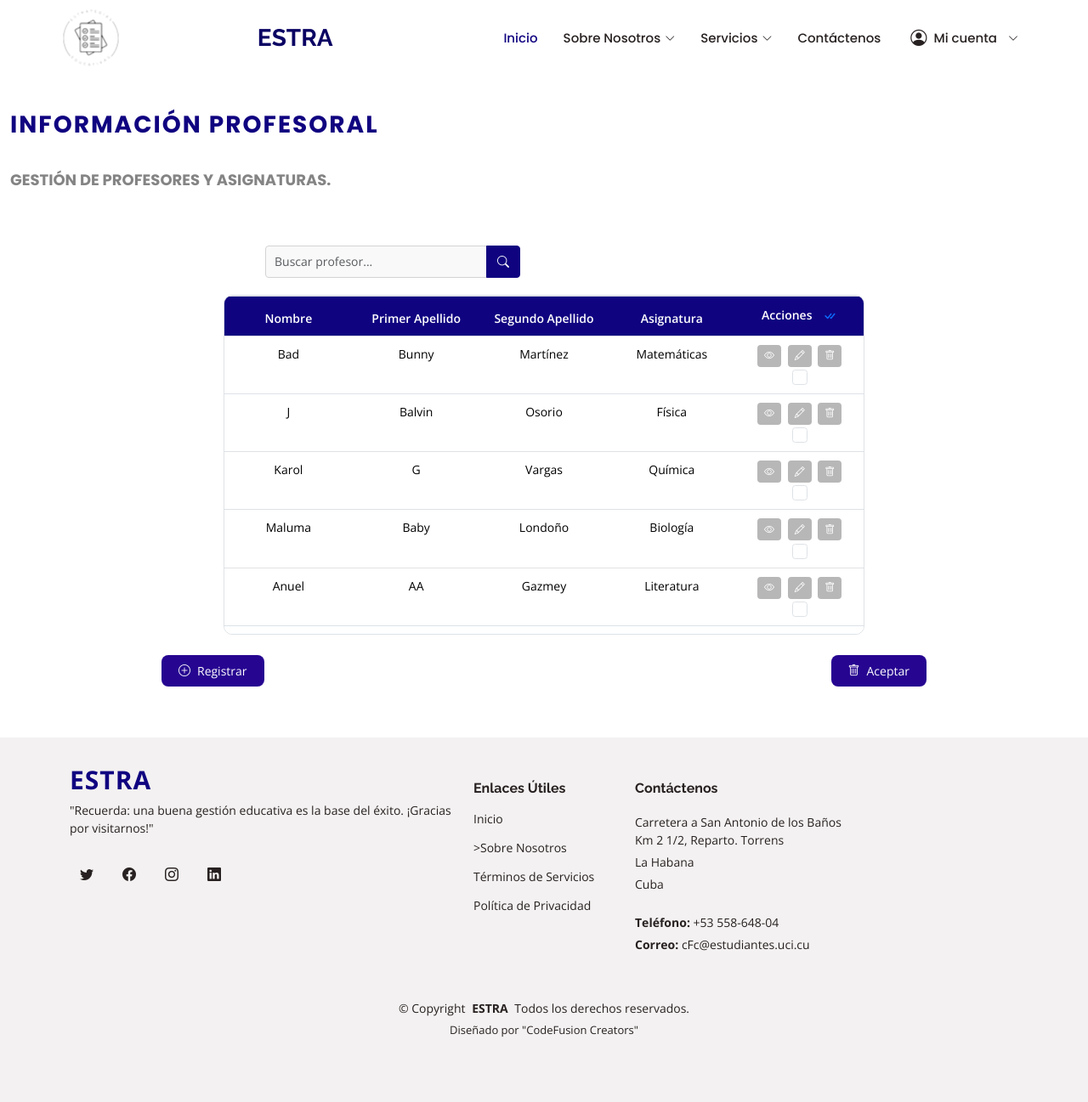
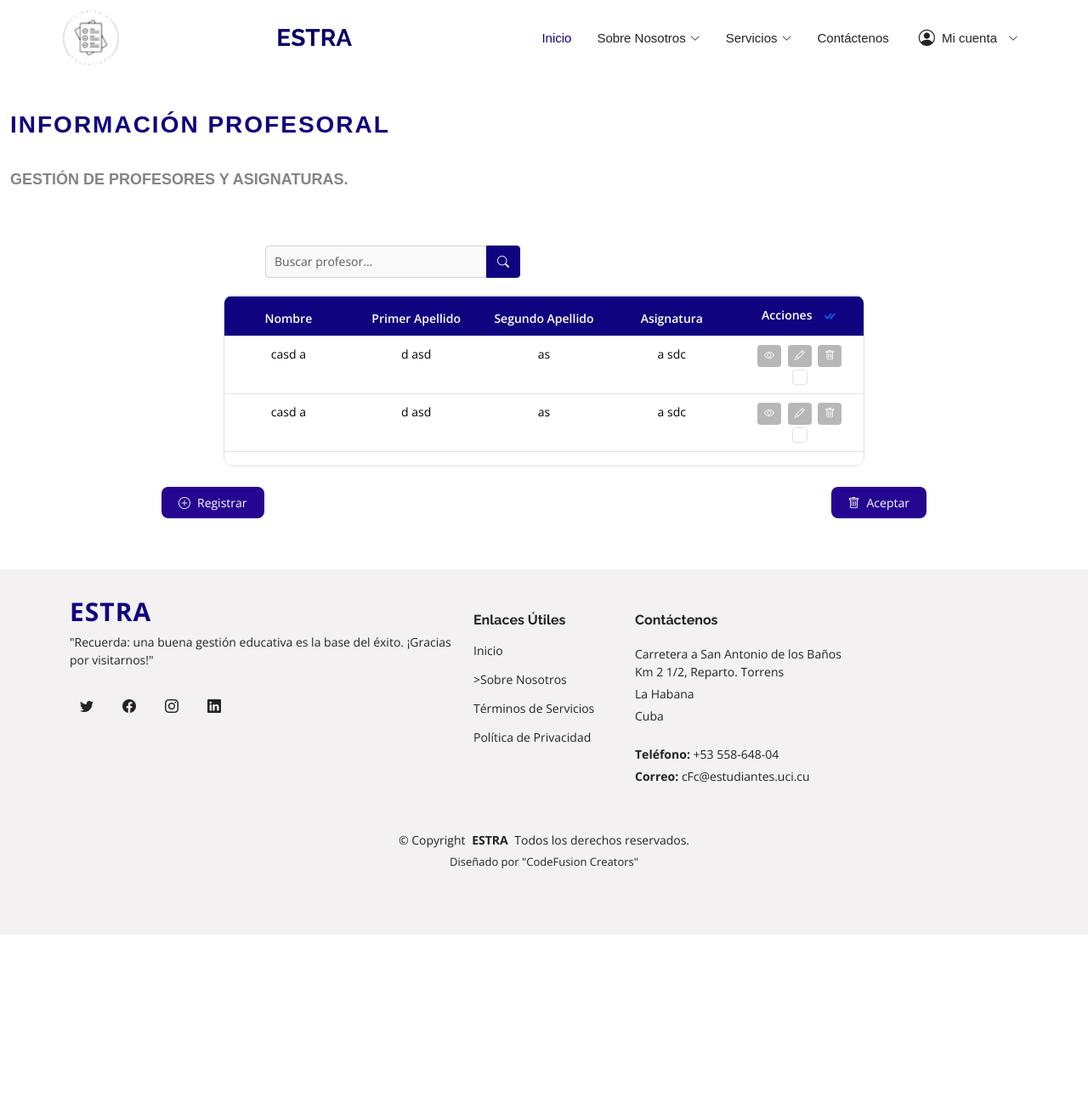
Before and after one commit to osmelmr/SGEE, a Django app: page /informacion_profesoral/ in a window 1280 px wide. Shown: the whole page at 85% size. After the commit the page ends 1100 px from the top, so only its background shows below. Run offline with Django 5.2, Linux system fonts and the light colour scheme; data comes from the database, SQL or seed files in the repository; both versions use the stored data as it was after the commit; some libraries are stand-ins or nearby versions.

Commit message:
ver lista de profesores eliminar profesores y eventos me pase de lanza aqui

```diff
--- a/SGEE/urls.py
+++ b/SGEE/urls.py
@@ -41,4 +41,5 @@ urlpatterns = [
     path('formulario_informacion_pro/', views.formulario_informacion_pro_view, name='formulario_informacion_pro'),
     path('eliminar_estrategia/<int:estra_id>/', views.eliminarEstrategia, name='eliminar_estrategia'),
     path('eliminar_evento/<int:evento_id>/', views.eliminar_evento, name='eliminar_evento'),
+    path('eliminar_profesor/<int:profesor_id>/', views.eliminar_profesor, name='eliminar_profesor'),
 ]
--- a/SGEE/views.py
+++ b/SGEE/views.py
@@ -26,7 +26,9 @@ def usuarios_view(request):
     return render(request, 'usuarios.html')
 
 def informacion_profesoral_view(request):
-    return render(request, 'informacion_profesoral.html')
+    profesores = Profesor.objects.all()
+    # Pasar los profesores al contexto de la plantilla
+    return render(request, 'informacion_profesoral.html', {'profesores': profesores})
 
 def encuestas_view(request):
     return render(request, 'encuestas.html')
@@ -212,3 +214,9 @@ def eliminar_evento(request, evento_id):
     evento.delete()
     messages.success(request, "Evento eliminado correctamente.")
     return redirect('eventos')
+
+def eliminar_profesor(request, profesor_id):
+    profesor = get_object_or_404(Profesor, id=profesor_id)
+    profesor.delete()
+    messages.success(request, "Profesor eliminado correctamente.")
+    return redirect('informacion_profesoral')
--- a/templates/informacion_profesoral.html
+++ b/templates/informacion_profesoral.html
@@ -16,7 +16,7 @@
   <!--<<link href="assets/img/apple-touch-icon.png" rel="apple-touch-icon">-->
 
   <!-- Google Fonts -->
-  <link href="https://fonts.googleapis.com/css?family=Open+Sans:300,300i,400,400i,600,600i,700,700i|Raleway:300,300i,400,400i,500,500i,600,600i,700,700i|Poppins:300,300i,400,400i,500,500i,600,600i,700,700i" rel="stylesheet">
+  <link href="https://fonts.googleapis.com/css?family=Open+Sans:300,300i,400,400i,600,600i,700,700i|Raleway:300,300i,400,400i,500,500i,600,600i,700,700i" rel="stylesheet">
 
   <!-- Archivos CSS de Vendor -->
   <!--
@@ -145,12 +145,12 @@
               </tr>
             </thead>
             <tbody>
-              <!-- Fila de Ejemplo 1 -->
+  {% for profesor in profesores %}
   <tr>
-                <td>Bad</td>
-                <td>Bunny</td>
-                <td>Martínez</td>
-                <td>Matemáticas</td>
+    <td>{{ profesor.nombre }}</td>
+    <td>{{ profesor.primer_apellido }}</td>
+    <td>{{ profesor.segundo_apellido }}</td>
+    <td>{{ profesor.asignatura }}</td>
     <td>
       <button class="btn btn-action btn-ver-detalles" title="Ver Detalles">
         <i class="bi bi-eye"></i>
@@ -158,107 +158,17 @@
       <button class="btn btn-action btn-modificar" title="Modificar">
         <i class="bi bi-pencil"></i>
       </button>
-                  <button class="btn btn-action btn-eliminar" title="Eliminar">
+      <button class="btn btn-action btn-eliminar" data-id="{{ profesor.id }}" title="Eliminar">
         <i class="bi bi-trash"></i>
       </button>
       <input type="checkbox" class="form-check-input seleccionar-fila">
     </td>
   </tr>
-              <!-- Fila de Ejemplo 2 -->
+  {% empty %}
   <tr>
-                <td>J</td>
-                <td>Balvin</td>
-                <td>Osorio</td>
-                <td>Física</td>
-                <td>
-                  <button class="btn btn-action btn-ver-detalles" title="Ver Detalles">
-                    <i class="bi bi-eye"></i>
-                  </button>
-                  <button class="btn btn-action btn-modificar" title="Modificar">
-                    <i class="bi bi-pencil"></i>
-                  </button>
-                  <button class="btn btn-action btn-eliminar" title="Eliminar">
-                    <i class="bi bi-trash"></i>
-                  </button>
-                  <input type="checkbox" class="form-check-input seleccionar-fila">
-                </td>
+    <td colspan="5" class="text-center">No hay profesores registrados.</td>
   </tr>
-              <!-- Fila de Ejemplo 3 -->
-              <tr>
-                <td>Karol</td>
-                <td>G</td>
-                <td>Vargas</td>
-                <td>Química</td>
-                <td>
-                  <button class="btn btn-action btn-ver-detalles" title="Ver Detalles">
-                    <i class="bi bi-eye"></i>
-                  </button>
-                  <button class="btn btn-action btn-modificar" title="Modificar">
-                    <i class="bi bi-pencil"></i>
-                  </button>
-                  <button class="btn btn-action btn-eliminar" title="Eliminar">
-                    <i class="bi bi-trash"></i>
-                  </button>
-                  <input type="checkbox" class="form-check-input seleccionar-fila">
-                </td>
-              </tr>
-              <!-- Fila de Ejemplo 4 -->
-              <tr>
-                <td>Maluma</td>
-                <td>Baby</td>
-                <td>Londoño</td>
-                <td>Biología</td>
-                <td>
-                  <button class="btn btn-action btn-ver-detalles" title="Ver Detalles">
-                    <i class="bi bi-eye"></i>
-                  </button>
-                  <button class="btn btn-action btn-modificar" title="Modificar">
-                    <i class="bi bi-pencil"></i>
-                  </button>
-                  <button class="btn btn-action btn-eliminar" title="Eliminar">
-                    <i class="bi bi-trash"></i>
-                  </button>
-                  <input type="checkbox" class="form-check-input seleccionar-fila">
-                </td>
-              </tr>
-              <!-- Fila de Ejemplo 5 -->
-              <tr>
-                <td>Anuel</td>
-                <td>AA</td>
-                <td>Gazmey</td>
-                <td>Literatura</td>
-                <td>
-                  <button class="btn btn-action btn-ver-detalles" title="Ver Detalles">
-                    <i class="bi bi-eye"></i>
-                  </button>
-                  <button class="btn btn-action btn-modificar" title="Modificar">
-                    <i class="bi bi-pencil"></i>
-                  </button>
-                  <button class="btn btn-action btn-eliminar" title="Eliminar">
-                    <i class="bi bi-trash"></i>
-                  </button>
-                  <input type="checkbox" class="form-check-input seleccionar-fila">
-                </td>
-              </tr>
-              <!-- Fila de Ejemplo 6 -->
-              <tr>
-                <td>Ozuna</td>
-                <td>Juan</td>
-                <td>Rosado</td>
-                <td>Historia</td>
-                <td>
-                  <button class="btn btn-action btn-ver-detalles" title="Ver Detalles">
-                    <i class="bi bi-eye"></i>
-                  </button>
-                  <button class="btn btn-action btn-modificar" title="Modificar">
-                    <i class="bi bi-pencil"></i>
-                  </button>
-                  <button class="btn btn-action btn-eliminar" title="Eliminar">
-                    <i class="bi bi-trash"></i>
-                  </button>
-                  <input type="checkbox" class="form-check-input seleccionar-fila">
-                </td>
-              </tr>
+  {% endfor %}
 </tbody>
           </table>
         </div>
@@ -355,5 +265,17 @@
 
   <!-- Archivo JS Principal -->
   <script src="{% static 'assets/js/main.js' %}"></script>
+  <script>
+  // Selecciona todos los botones con la clase "btn-eliminar"
+  document.querySelectorAll(".btn-eliminar").forEach(button => {
+    button.addEventListener("click", function () {
+      const profesorId = this.getAttribute("data-id"); // Obtiene el ID desde el atributo data-id
+      if (confirm("¿Estás seguro de que quieres eliminar este profesor?")) {
+        // Redirige a la URL para eliminar el profesor
+        window.location.href = `/eliminar_profesor/${profesorId}/`;
+      }
+    });
+  });
+</script>
 </body>
 </html>
```
Also changed, not shown: db.sqlite3. Lines whose indentation alone changed are shown as unchanged.
